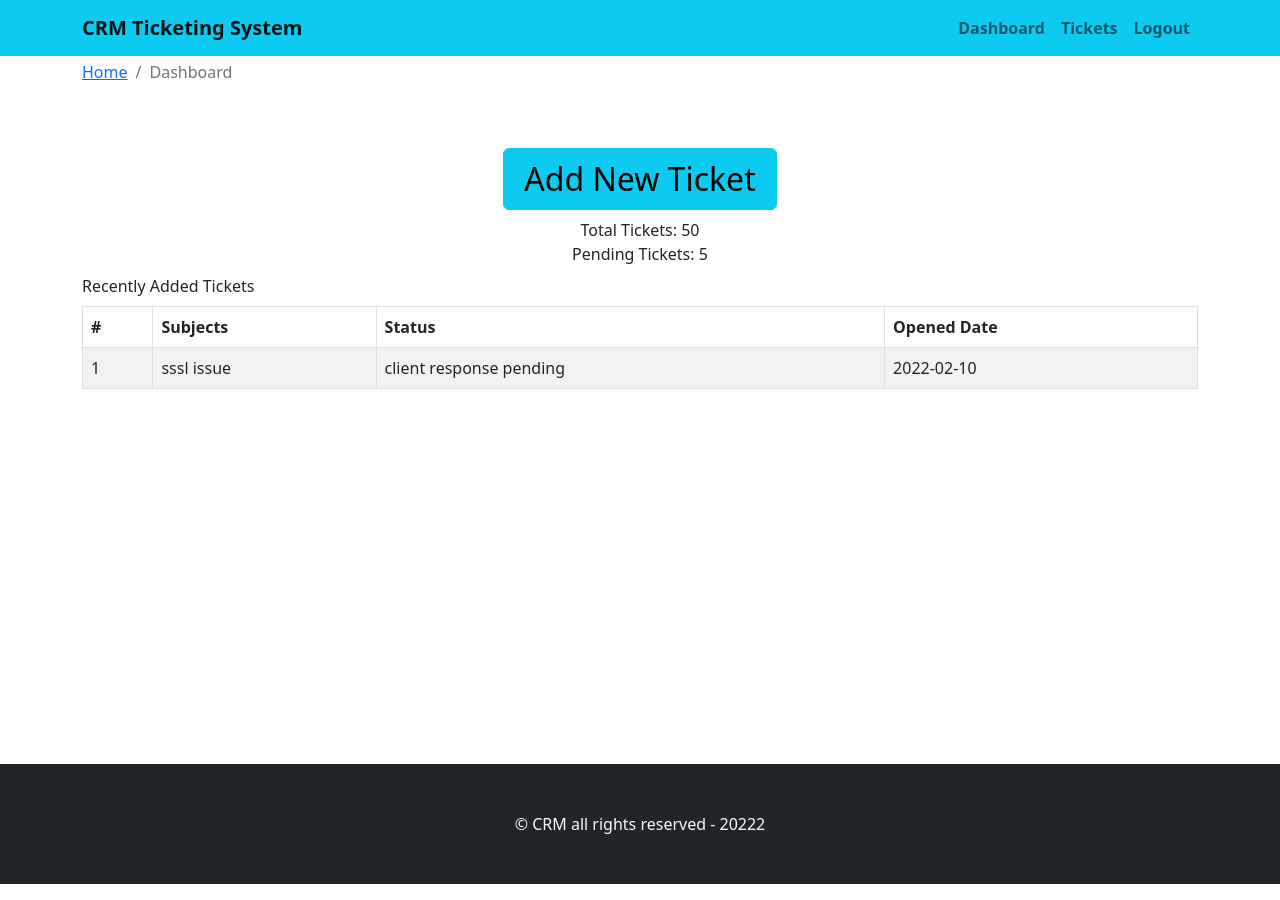
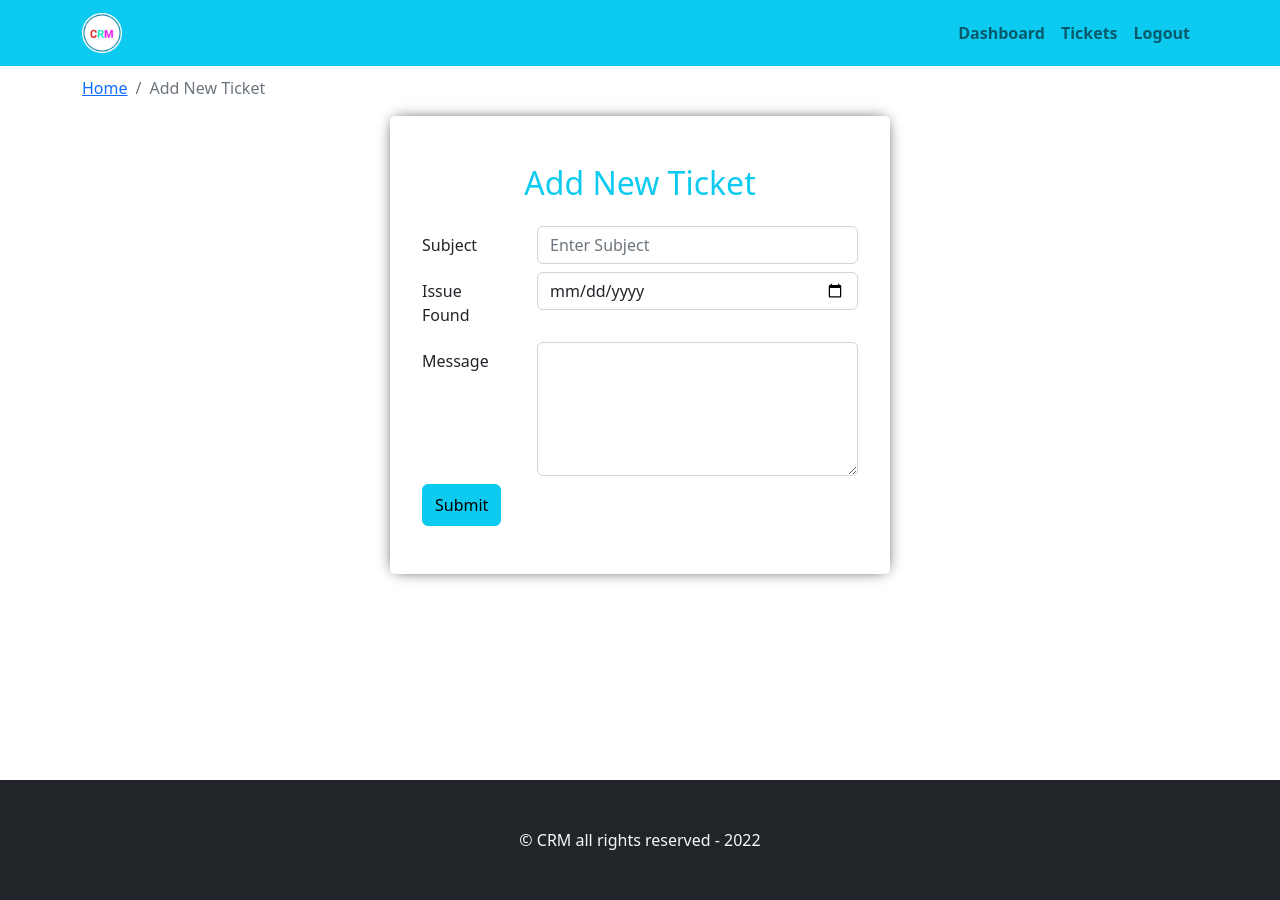
Before and after one commit to Sulav21/CRM-ticketing-System, a React (Create React App) app in the folder crm-client/: page / in a window 1280 px wide. Built offline with nearby package versions, Linux system fonts and the light colour scheme.

Commit message:
add new ticket component

```diff
--- a/crm-client/src/App.css
+++ b/crm-client/src/App.css
@@ -1,5 +1,5 @@
 .jumbotron{
-    padding:4rem 2rem;
+    padding:3rem 2rem;
     margin-bottom: 2rem;
     background-color: #e9ecef;
     border-radius: 0.3rem;
@@ -23,9 +23,19 @@
 .main{
     grid-area: main;
     min-height:88vh;
+
 }
 
 .footer{
     grid-area: footer;
 
 }
+
+.add-ticket-form{
+    background-color: #fff;
+    box-shadow: 0px 0px 15px -5px black;
+    width: 500px;
+    min-width:250px;
+    margin-left: auto;
+    margin-right: auto;
+}
--- a/crm-client/src/App.js
+++ b/crm-client/src/App.js
@@ -3,12 +3,14 @@ import './App.css';
 import { DefaultLayout } from './layout/DefaultLayout';
 import { Dashboard } from './pages/dashboard/Dashboard';
 import { EntryPage } from './pages/entry/EntryPage';
+import { AddTicket } from './pages/new-ticket/AddTicket';
 
 const App=()=> {
   return (
     <DefaultLayout>
       {/* <EntryPage/> */}
-     <Dashboard />
+     {/* <Dashboard /> */}
+     <AddTicket className='mt-5'/>
     <ToastContainer />
     </DefaultLayout>
   );
--- /dev/null
+++ b/crm-client/src/components/add-ticket-form/AddTicketForm.js
@@ -0,0 +1,55 @@
+import React,{useState} from 'react'
+import { Container, Row, Col, Form,Button } from "react-bootstrap";
+
+const initialState={
+  subject:"",
+  date:"",
+  details:""
+}
+export const AddTicketForm = () => {
+  const [ticketDt, setTicketDt] = useState(initialState)
+
+    const handleOnChange=(e)=>{
+     const {name,value} = e.target
+     setTicketDt({...ticketDt, [name]:value})
+
+    }
+    const handleOnSubmit=e=>{
+        e.preventDefault()
+        console.log(ticketDt)
+        setTicketDt(initialState)
+
+    }
+  return (
+
+            <div className='jumbotron add-ticket-form'>
+              <h2 className='text-info text-center mb-4 mt-0'>Add New Ticket</h2>
+          <Form onSubmit={handleOnSubmit}>
+            <Form.Group as={Row} className='mb-2'>
+              <Form.Label column sm={3}>Subject</Form.Label>
+              <Col sm={9}>
+              <Form.Control type="text" name="subject" value={ticketDt.subject} onChange={handleOnChange} placeholder="Enter Subject" required/>
+              </Col>
+            </Form.Group>
+
+            <Form.Group as={Row} className='mb-2'>
+              <Form.Label column sm={3}>Issue Found</Form.Label>
+              <Col sm={9}>
+              <Form.Control type="date" name="date" value={ticketDt.date} onChange={handleOnChange} required />
+              </Col>
+            </Form.Group>
+            <Form.Group as={Row} className='mb-2'>
+              <Form.Label column sm={3}>Message</Form.Label>
+              <Col sm={9}>
+              <Form.Control as='textarea' rows='5' name="details" value={ticketDt.details} onChange={handleOnChange} required />
+              </Col>
+            </Form.Group>
+
+            <Button variant="info" type="submit" className='py-2'block>
+              Submit
+            </Button>
+          </Form>
+    </div>
+
+  )
+}
--- a/crm-client/src/layout/DefaultLayout.js
+++ b/crm-client/src/layout/DefaultLayout.js
@@ -5,11 +5,11 @@ import { Header } from "./Header";
 export const DefaultLayout = ({ children }) => {
   return (
   <div className="default-layout">
-    <div className="header mb-2">
+    <div className="header">
     <Header />
 
     </div>
-    <div className="main">
+    <div className="main mt-3">
     {children}
 
     </div>
--- a/crm-client/src/layout/Footer.js
+++ b/crm-client/src/layout/Footer.js
@@ -2,6 +2,6 @@ import React from 'react'
 
 export const Footer = () => {
   return (
-    <div className='text-center p-5 bg-dark text-light'>&copy; CRM all rights reserved - 20222</div>
+    <div className='text-center p-5 bg-dark text-light'>&copy; CRM all rights reserved - 2022</div>
   )
 }
--- a/crm-client/src/layout/Header.js
+++ b/crm-client/src/layout/Header.js
@@ -2,12 +2,12 @@ import React from 'react'
 import Container from 'react-bootstrap/Container';
 import Nav from 'react-bootstrap/Nav';
 import Navbar from 'react-bootstrap/Navbar';
-
+import logo from '../images/logo.png'
 export const Header = () => {
   return (
     <Navbar bg="info"  className='fw-bold text-light' expand="lg">
     <Container>
-      <Navbar.Brand href="#home">CRM Ticketing System</Navbar.Brand>
+      <Navbar.Brand href="#home"><img src={logo} alt='' style={{"height":"40px","width":"40px"}} /> </Navbar.Brand>
       <Navbar.Toggle aria-controls="basic-navbar-nav" />
       <Navbar.Collapse id="basic-navbar-nav">
         <Nav className="ms-auto">
--- /dev/null
+++ b/crm-client/src/pages/new-ticket/AddTicket.js
@@ -0,0 +1,19 @@
+import React from "react";
+import { Container, Row, Col } from "react-bootstrap";
+import { AddTicketForm } from "../../components/add-ticket-form/AddTicketForm";
+import { BreadCrumbComp } from "../../components/breadcrumb/BreadCrumbComp";
+
+export const AddTicket = () => {
+  return (
+    <Container>
+      <Row>
+        <Col>
+          <BreadCrumbComp page="Add New Ticket" />
+        </Col>
+      </Row>
+      <AddTicketForm />
+
+
+    </Container>
+  );
+};
```
Also changed, not shown: crm-client/src/images/logo.png (added).
